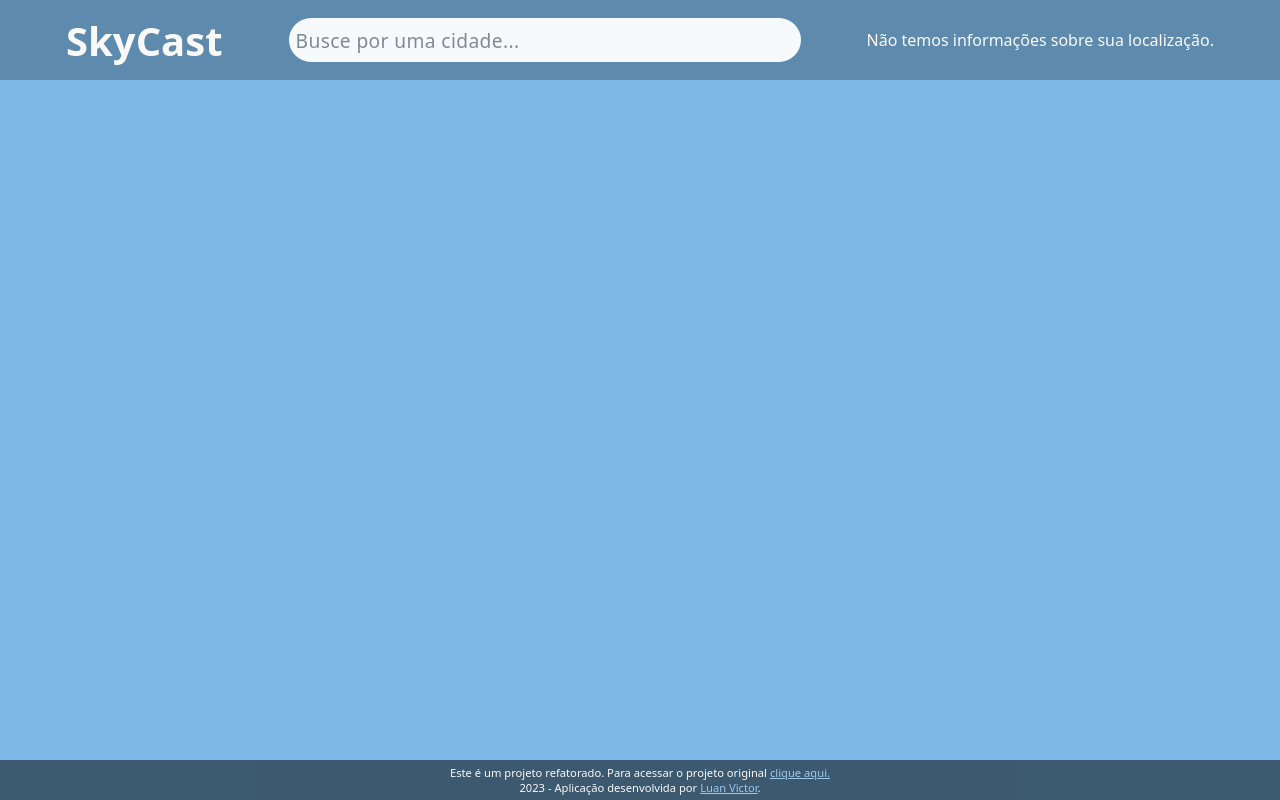
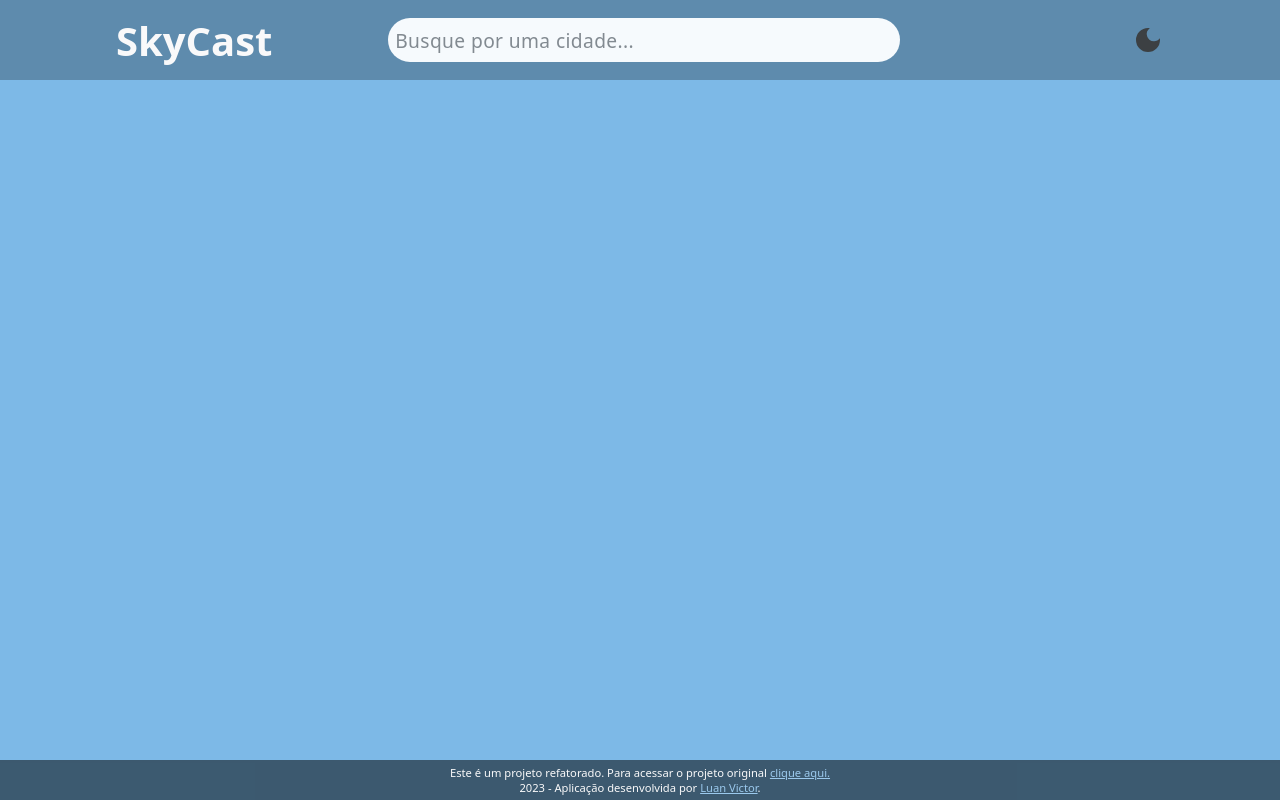
Before and after one commit to Luzin7/skycast, a React (Vite) app: page / in a window 1280 px wide. Built offline with nearby package versions, Linux system fonts and the light colour scheme; no server answers.

Commit message:
feat(Header.jsx): adiciona mudança de tema e trata dados

```diff
--- a/src/components/Header/Header.jsx
+++ b/src/components/Header/Header.jsx
@@ -1,6 +1,6 @@
 /* eslint-disable camelcase */
 import React, { useContext, useState, useRef, useEffect } from 'react';
-import { VscColorMode } from 'react-icons/vsc';
+import { MdLightMode, MdDarkMode } from 'react-icons/md';
 import fetchUserGeolocationAndWeatherData from '../../scripts/getUserGeolocation';
 import { UserGeolocationContext } from '../../contexts/userGeolocationContext';
 import { getCurrentWeatherByQuery } from '../../services/currentWeather';
@@ -12,7 +12,15 @@ export default function Header() {
 	const { userGeolocationInfo } = useContext(UserGeolocationContext);
 	const { setUserQuery, setForecastWeather } = useContext(UserQueryContext);
 	const [searchInput, setSearchInput] = useState('');
+	const [isDarkModeActive, setIsDarkModeActive] = useState(false);
 	const delayToFetch = useRef(null);
+
+	const toggleTheme = () => {
+		setIsDarkModeActive(!isDarkModeActive);
+		const body = document.querySelector('body');
+
+		body.classList.toggle('dark-mode');
+	};
 
 	const handleSearchInput = (value) => {
 		setSearchInput(value);
@@ -38,12 +46,31 @@ export default function Header() {
 		});
 	};
 
+	const handleFetchError = (error) => {
+		const inputText = document.querySelector('.input_search');
+		if (error.response) {
+			if (error.response.status === 404) {
+				setUserQuery(null);
+				inputText.placeholder =
+					'Desculpe! Não encontramos o lugar que você procurou.';
+				inputText.value = '';
+			}
+
+			if (error.response.status !== 404) {
+				inputText.placeholder =
+					'Houve algum problema na busca... Tente novamente';
+				inputText.value = '';
+			}
+		}
+	};
+
 	useEffect(() => {
 		if (searchInput) {
 			if (delayToFetch.current) clearInterval(delayToFetch.current);
 
 			delayToFetch.current = setTimeout(() => {
-				getCurrentWeatherByQuery(searchInput).then(
+				getCurrentWeatherByQuery(searchInput)
+					.then(
 						({
 							weather: [{ description, icon }],
 							main: { temp, feels_like, humidity },
@@ -51,7 +78,9 @@ export default function Header() {
 							wind: { speed },
 							sys: { country },
 							name,
+							cod,
 						}) => {
+							if (cod === 200) {
 								setUserQuery({
 									name,
 									country,
@@ -62,9 +91,16 @@ export default function Header() {
 									humidity,
 									visibility,
 									speed,
+									cod,
 								});
+							}
 						},
-				);
+					)
+					.catch((error) => {
+						handleFetchError(error);
+						return null;
+					});
+				setForecastWeather(null);
 				getForecastWeather(searchInput).then(({ city: { name }, list }) => {
 					const hourlyForecast = getForecastWeatherByPosition(list, [0]);
 					const forecastForTomorrow = getForecastWeatherByPosition(list, [7]);
@@ -101,11 +137,7 @@ export default function Header() {
 			);
 		}
 
-		return (
-			<>
-				<span>Não temos informações sobre sua localização.</span>
-			</>
-		);
+		return null;
 	};
 
 	fetchUserGeolocationAndWeatherData();
@@ -116,14 +148,18 @@ export default function Header() {
 				<input
 					className="input_search"
 					type="text"
-					placeholder="Busce por uma cidade..."
+					placeholder="Busque por uma cidade..."
 					value={searchInput}
 					onChange={({ target }) => handleSearchInput(target.value)}
 				/>
 				<div className="current_location_info">
 					{showCurrentLocationWeatherInfo()}
 				</div>
-				{/* <VscColorMode /> */}
+				{isDarkModeActive ? (
+					<MdLightMode className="toggleTheme" onClick={() => toggleTheme()} />
+				) : (
+					<MdDarkMode className="toggleTheme" onClick={() => toggleTheme()} />
+				)}
 			</div>
 		</header>
 	);
```
Lines whose indentation alone changed are shown as unchanged.
